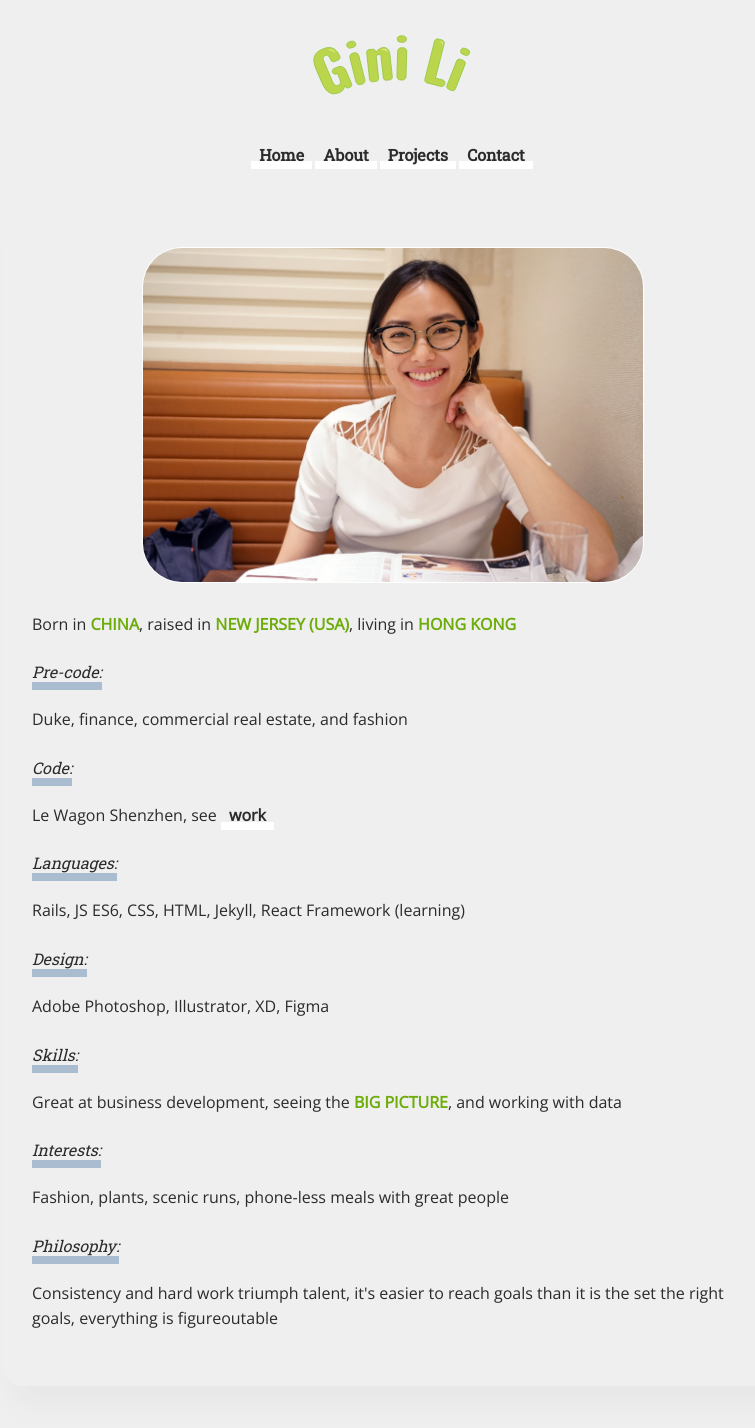
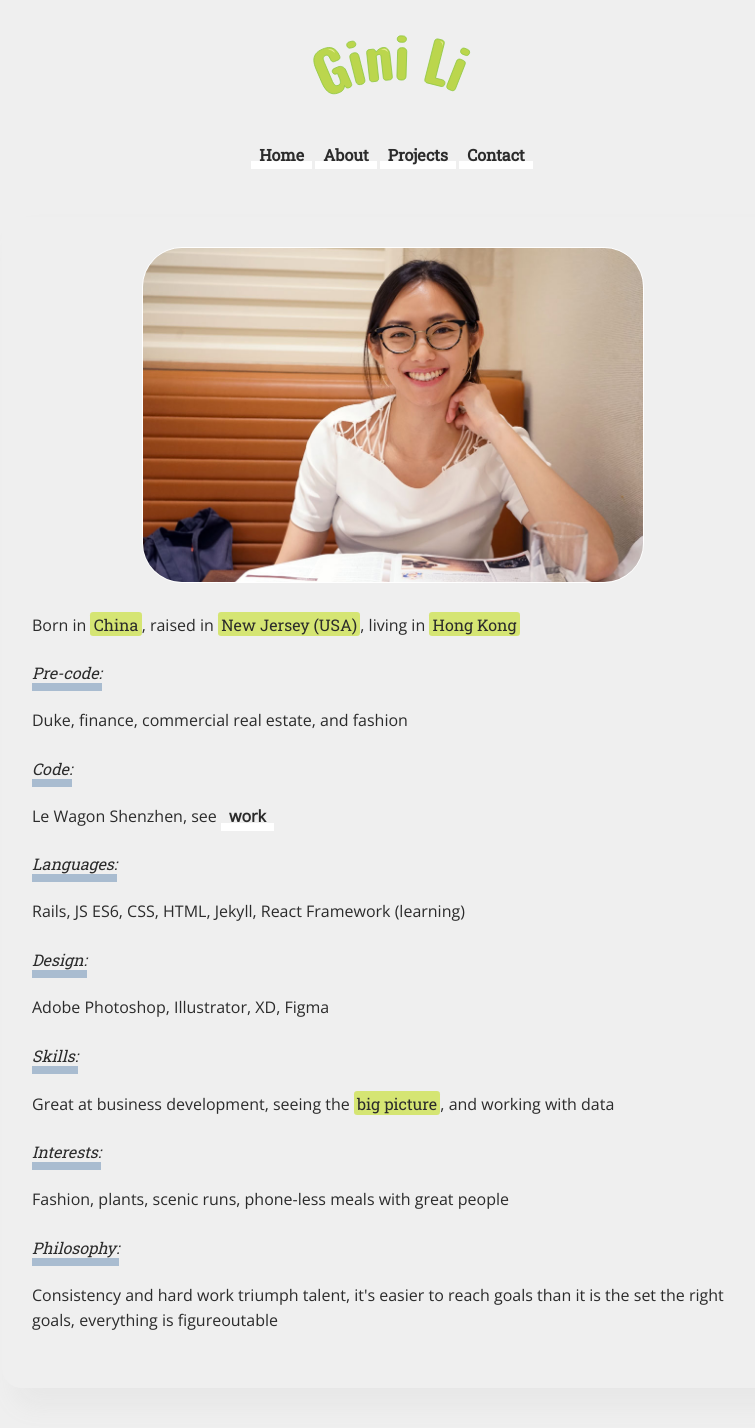
Before and after one commit to bingwanli/ginili, a Jekyll site: the page built from about.md, in a window 1280 px wide. Shown: the whole page, without its empty margins (248-1003 px from the left). Built offline with Jekyll 4.4.1, drawn with Linux system fonts in a browser that asks for light colours.

Commit message:
changed strong style

```diff
--- a/_sass/main.scss
+++ b/_sass/main.scss
@@ -113,9 +113,12 @@ em {
 }
 
 strong {
-  font-weight: bold;
-  color: #6DAD09;
-  text-transform: uppercase;
+  color: #2B2B2B;
+  font-weight: 400;
+  font-family: 'Roboto Slab', serif;
+  background-color: #d5e573;
+  padding: .1em .2em;
+  border-radius: .2em;
 }
 
 
--- a/about.md
+++ b/about.md
@@ -17,7 +17,7 @@ title: About
     <em>Design:</em>
     <p>Adobe Photoshop, Illustrator, XD, Figma</p>
     <em>Skills:</em>
-    <p>Great at business development, seeing the <strong>BIG PICTURE</strong>, and working with data</p>
+    <p>Great at business development, seeing the <strong>big picture</strong>, and working with data</p>
     <em>Interests:</em>
     <p>Fashion, plants, scenic runs, phone-less meals with great people</p>
     <em>Philosophy:</em>
```
